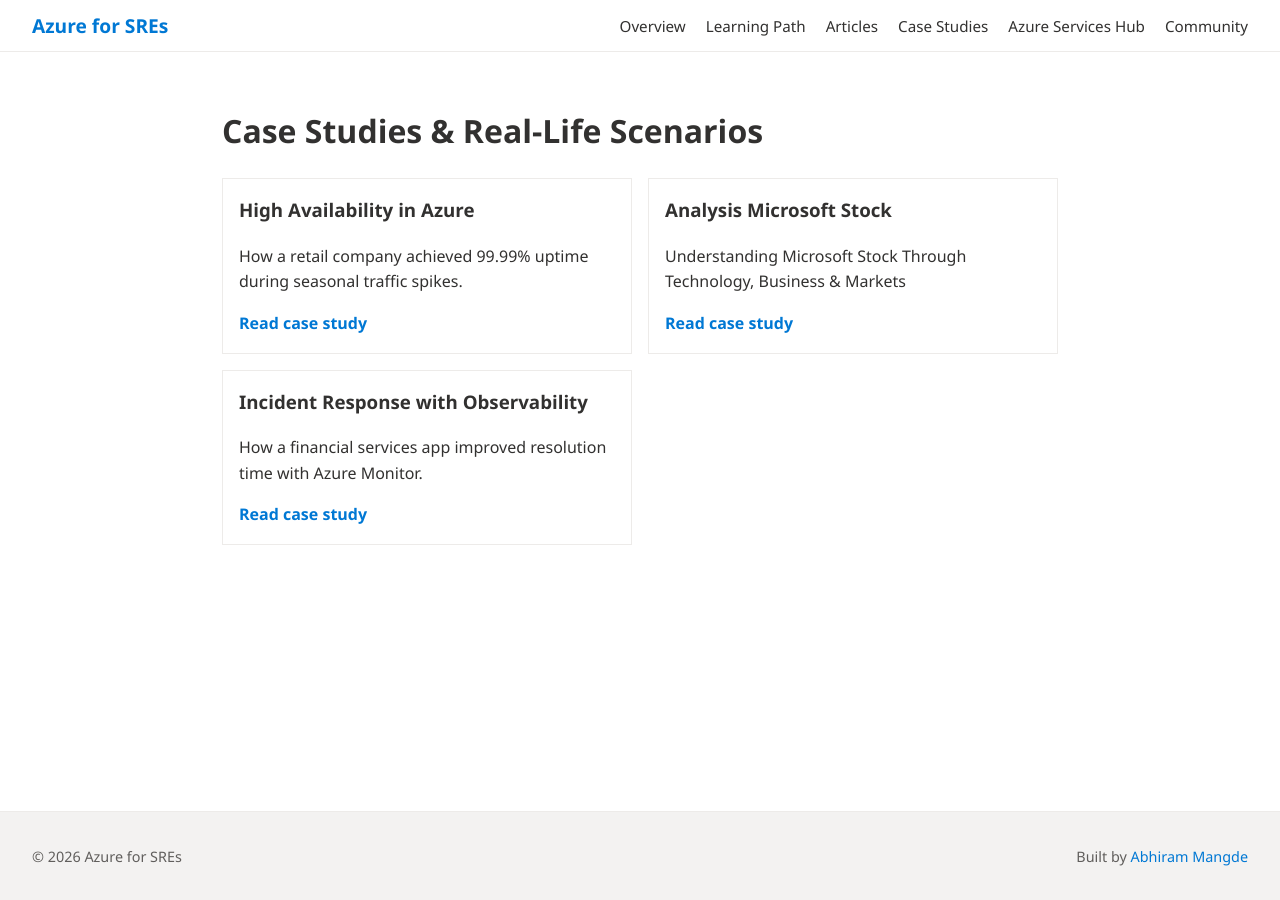
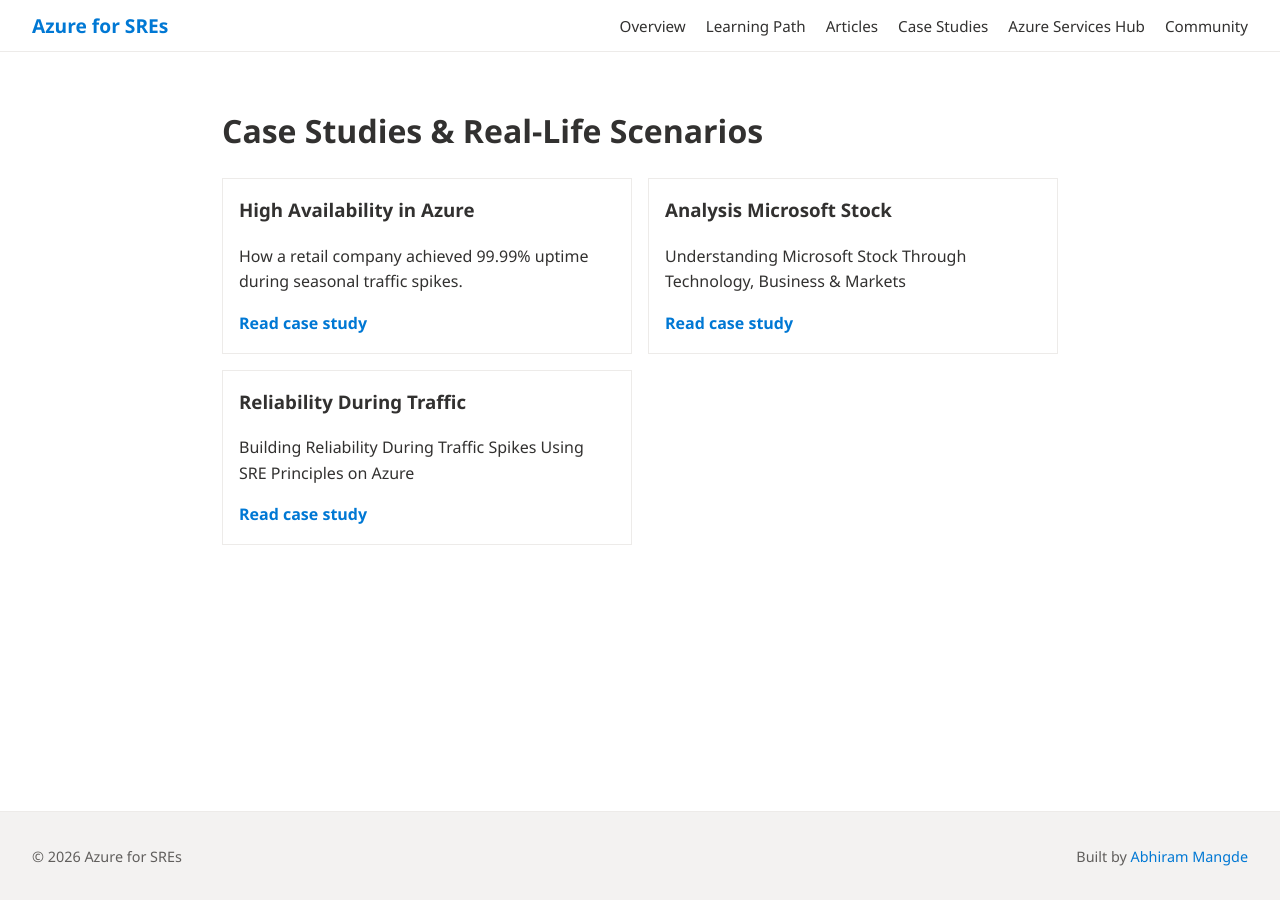
Before and after one commit to Abhiram-Mangde/Course-Azure-for-SREs, a Jekyll site: the page built from docs/casestudy.md, in a window 1280 px wide. Built offline with Jekyll 4.4.1, drawn with Linux system fonts in a browser that asks for light colours.

Commit message:
Add case study on Reliability During Traffic
Added a new case study on reliability during traffic spikes.

```diff
--- a/docs/casestudy.md
+++ b/docs/casestudy.md
@@ -54,9 +54,9 @@ permalink: /casestudy/
 </div>
 
 <div class="case-tile">
-<h3>Incident Response with Observability</h3>
-<p>How a financial services app improved resolution time with Azure Monitor.</p>
-<a href="{{ "/casestudy/incident-response/" | relative_url }}">Read case study</a>
+<h3>Reliability During Traffic</h3>
+<p>Building Reliability During Traffic Spikes Using SRE Principles on Azure</p>
+<a href="{{ "/casestudy/Reliability During Traffic/" | relative_url }}">Read case study</a>
 </div>
 
 </div>
```
